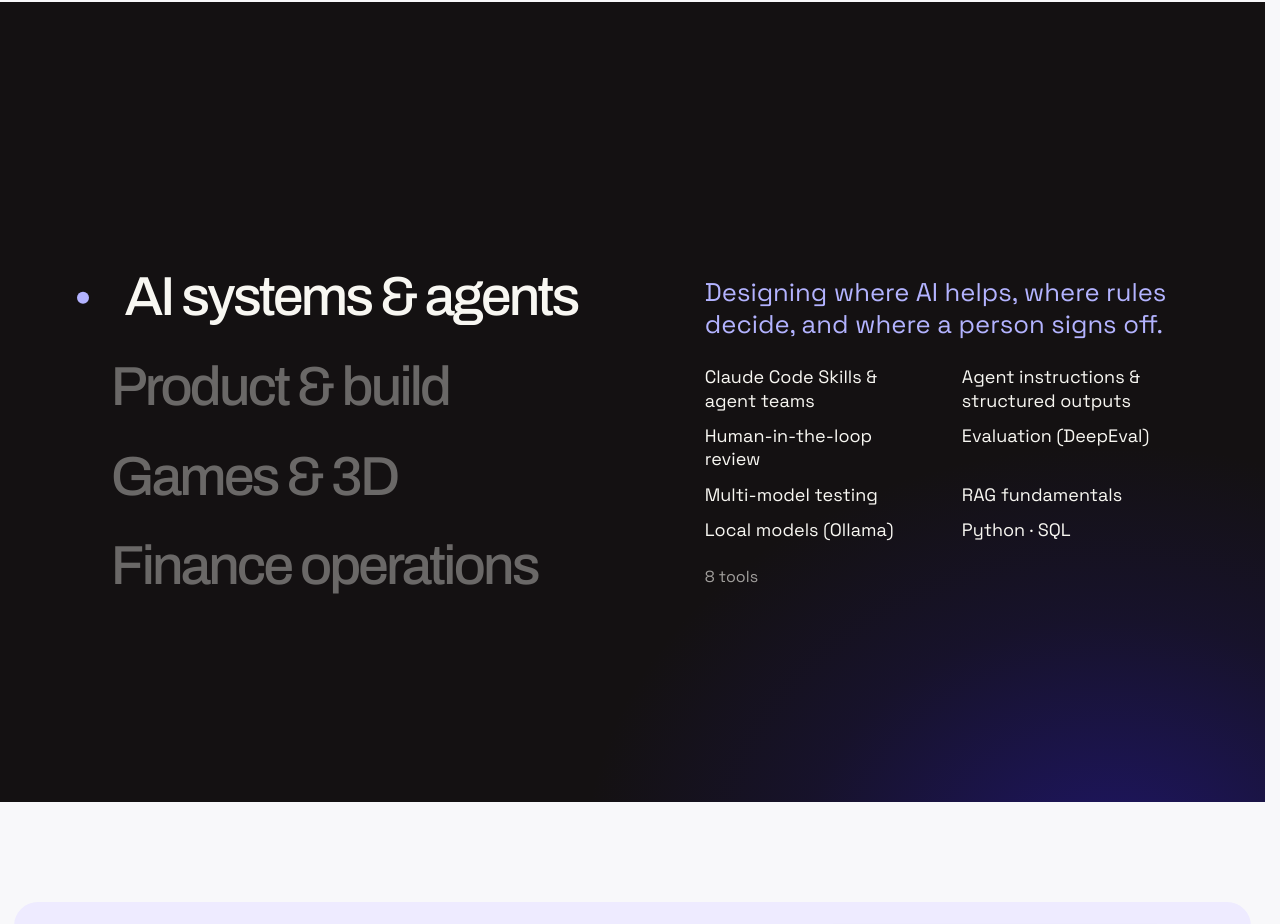
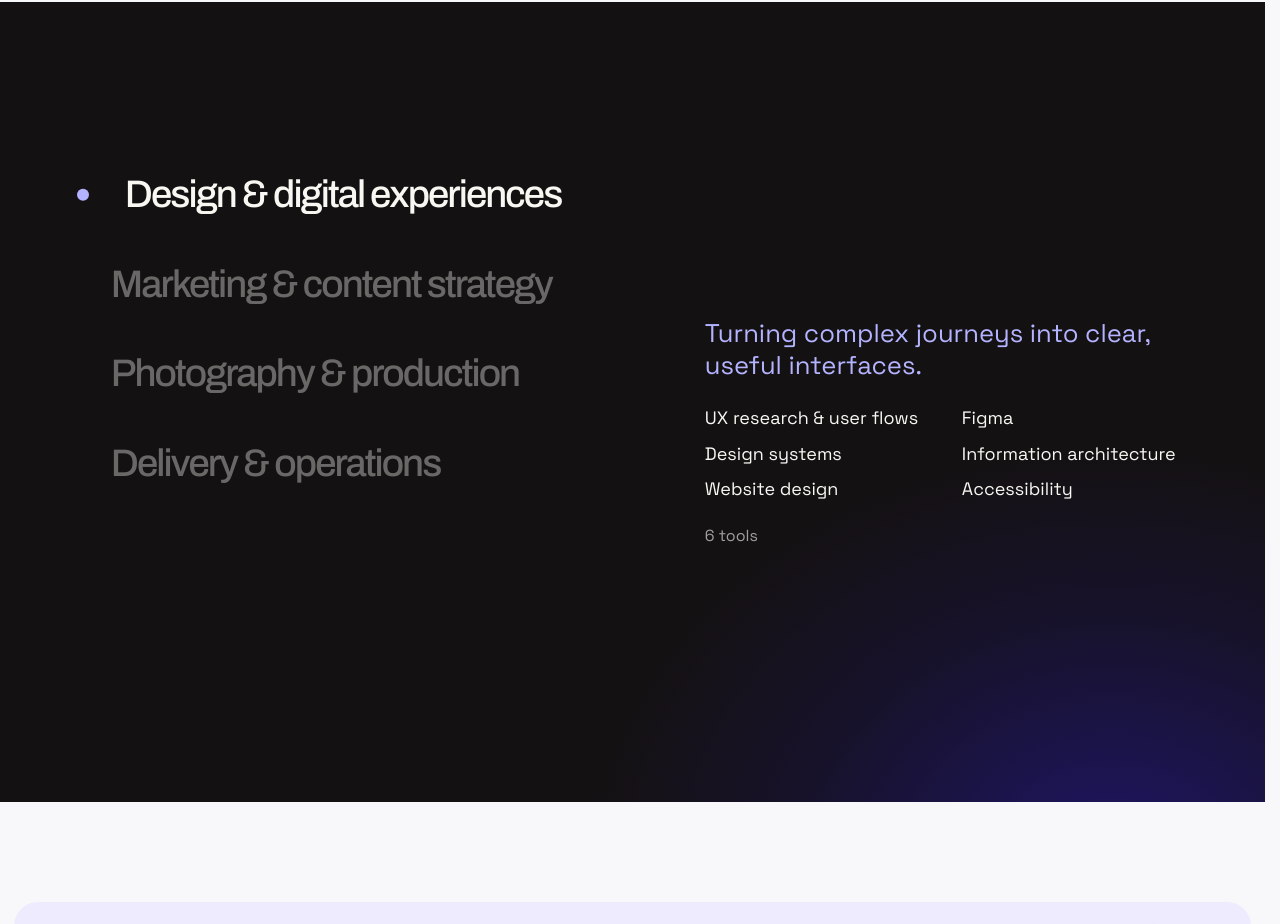
Before and after one commit to alexanderchen10/alexander-chen, a React (Vite) app: page / in a window 1280 px wide. Shown: the part 8138-9062 px from the top of the page. Built offline with nearby package versions, Linux system fonts and the light colour scheme.

Commit message:
Restore Alexander’s own skills within the refined selector layout

```diff
--- a/src/SkillsSelector.css
+++ b/src/SkillsSelector.css
@@ -275,3 +275,6 @@
     animation: none;
   }
 }
+
+/* Keep Alexander’s longer category names within the established two-column layout. */
+@media(min-width:1101px) { .skills-selector-tab { font-size:clamp(30px,3vw,50px); line-height:1.08; } }
--- a/src/SkillsSelector.jsx
+++ b/src/SkillsSelector.jsx
@@ -3,61 +3,72 @@ import "./SkillsSelector.css";
 
 const categories = [
   {
-    id: "ai",
-    title: "AI systems & agents",
-    introduction: "Designing where AI helps, where rules decide, and where a person signs off.",
-    skills: [
-      "Claude Code Skills & agent teams",
-      "Agent instructions & structured outputs",
-      "Human-in-the-loop review",
-      "Evaluation (DeepEval)",
-      "Multi-model testing",
-      "RAG fundamentals",
-      "Local models (Ollama)",
-      "Python · SQL",
-    ],
+    "id": "design",
+    "title": "Design & digital experiences",
+    "introduction": "Turning complex journeys into clear, useful interfaces.",
+    "skills": [
+      "UX research & user flows",
+      "Figma",
+      "Design systems",
+      "Information architecture",
+      "Website design",
+      "Accessibility"
+    ]
   },
   {
-    id: "product",
-    title: "Product & build",
-    introduction: "Taking a fuzzy idea to a prototype people can click.",
-    skills: [
-      "Problem framing & PRDs",
-      "User flows & edge states",
-      "React · TypeScript",
-      "Figma",
-      "Accessibility review",
-      "Git · Docker",
-    ],
+    "id": "marketing",
+    "title": "Marketing & content strategy",
+    "introduction": "Connecting audience insights, creative thinking, and commercial goals through measurable campaigns.",
+    "skills": [
+      "Campaign planning & retail launches",
+      "Consumer & audience insights",
+      "Brand strategy & positioning",
+      "Analytical & creative thinking",
+      "Commercial & strategic thinking",
+      "Campaign performance analysis",
+      "Email marketing",
+      "Meta campaigns",
+      "Sprout Social",
+      "Google Analytics",
+      "CRM & customer journeys",
+      "Vendor & agency coordination"
+    ]
   },
   {
-    id: "games",
-    title: "Games & 3D",
-    introduction: "Where I stress-test AI-directed production end to end.",
-    skills: [
-      "Godot · GDScript",
-      "React Three Fiber · three.js",
-      "Blender Python pipelines",
-      "Procedural audio",
-      "Test-driven game QA",
-      "Playwright visual QA",
-    ],
+    "id": "photography",
+    "title": "Photography & production",
+    "introduction": "Taking a visual story from the first idea through to the final edit.",
+    "skills": [
+      "Photography",
+      "Video production",
+      "DaVinci Resolve",
+      "Lightroom",
+      "Social-first storytelling",
+      "Persuasive presentations & storytelling",
+      "Creative direction"
+    ]
   },
   {
-    id: "finance",
-    title: "Finance operations",
-    introduction: "The domain my AI work is grounded in.",
-    skills: [
-      "Reconciliation & exceptions",
-      "Month-end close controls",
-      "Journal entry preparation",
-      "Driver-based forecasts & variance analysis",
-      "Internal controls & audit trail",
-      "Structured data contracts & validation",
-      "Excel · Power BI · SQL · Python",
-      "English · Mandarin",
-    ],
-  },
+    "id": "delivery",
+    "title": "Delivery & operations",
+    "introduction": "Taking projects from design to completion, aligning stakeholders, and turning plans into measurable results.",
+    "skills": [
+      "Stakeholder coordination & influence",
+      "Cross-functional collaboration",
+      "End-to-end project management",
+      "Independent execution & prioritization",
+      "Product development & enterprise support",
+      "Critical paths, milestones & risk escalation",
+      "Meeting facilitation & action items",
+      "Portfolio reviews & process improvement",
+      "SharePoint & asset governance",
+      "Excel: macros, pivot tables & reporting",
+      "Tableau & intermediate SQL",
+      "PowerPoint & Word",
+      "CRM platforms & Google Cloud Console",
+      "Data storytelling"
+    ]
+  }
 ];
 
 export default function SkillsSelector() {
```
